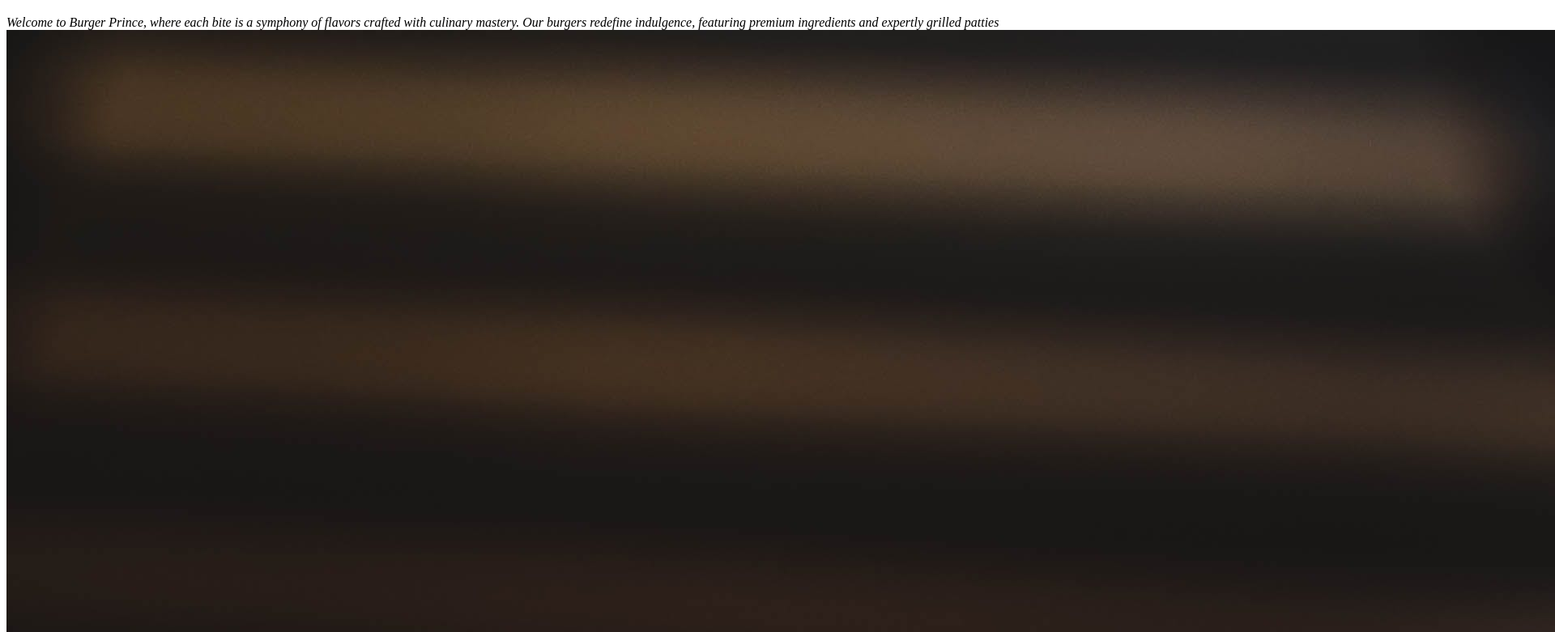
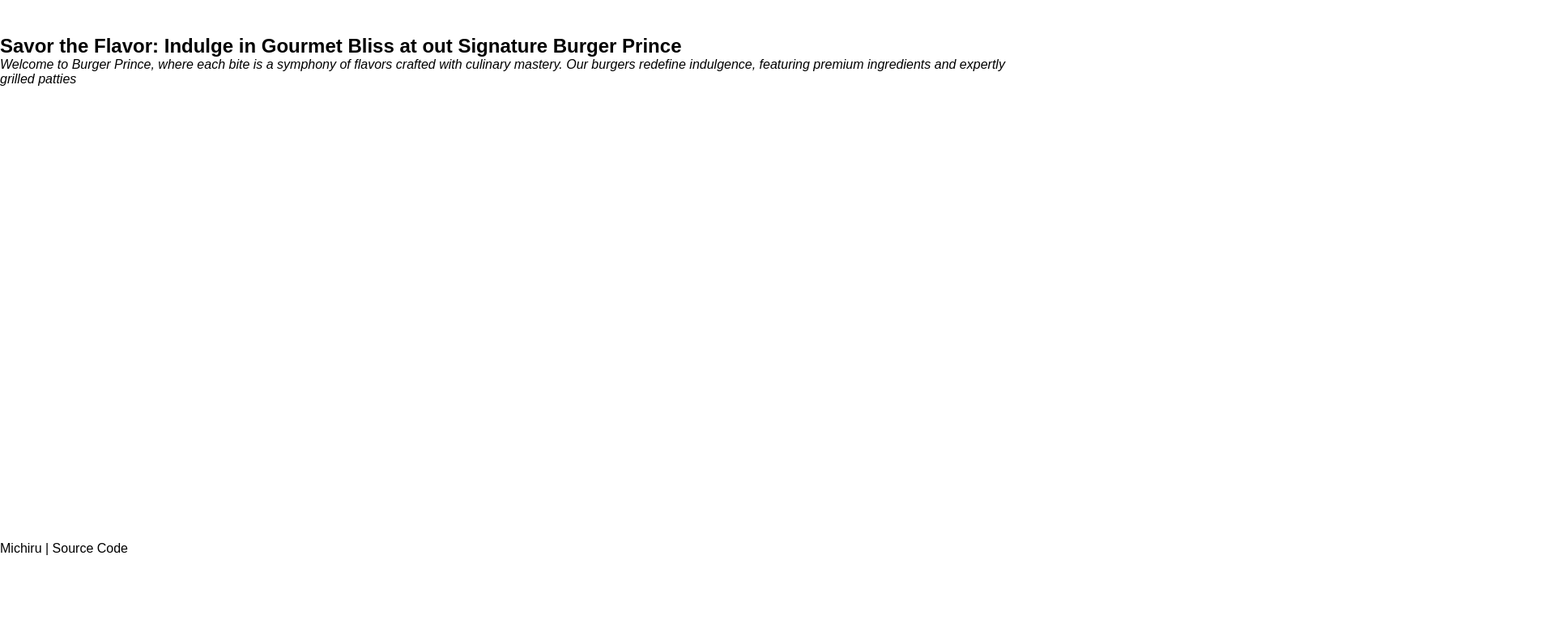
Before and after one commit to Chirumi/restaurant-page, a website built with webpack: page dist/index.html in a window 1280 px wide. Shown: the part 61-842 px from the top of the page at 81% size, 1920 px wide, since content can reach past the window. After the commit the page ends 800 px from the top, so only its background shows below. Built offline with nearby package versions, Linux system fonts and the light colour scheme.

Commit message:
Add home page grid layout

```diff
--- a/src/home.js
+++ b/src/home.js
@@ -1,20 +1,16 @@
 function home() {
     const content = document.getElementById("content")
 
-    const headline = document.createElement("h1")
-    headline.classList.add = "headline"
+    const headline = document.createElement("h2")
+    headline.classList.add("headline")
     headline.textContent = "Savor the Flavor: Indulge in Gourmet Bliss at out Signature Burger Prince"
 
     const description = document.createElement("em")
-    description.classList.add = "description"
+    description.classList.add("description")
     description.textContent = "Welcome to Burger Prince, where each bite is a symphony of flavors crafted with culinary mastery. Our burgers redefine indulgence, featuring premium ingredients and expertly grilled patties"
-
-    const fpImage = document.createElement("img")
-    fpImage.src = "../src/photos/pexels-valeria-boltneva-1199957.jpg"
 
     content.appendChild(headline)
     content.appendChild(description)
-    content.appendChild(fpImage)
 }
 
 export default home()
--- a/src/index.js
+++ b/src/index.js
@@ -1 +1,2 @@
 import home from "./home.js"
+import "./styles.css"
--- a/src/style.css
+++ /dev/null
@@ -1,3 +0,0 @@
-#content {
-    color: red;
-}
--- /dev/null
+++ b/src/styles.css
@@ -0,0 +1,30 @@
+* {
+    padding: 0;
+    margin: 0;
+    color: black;
+    font-family: Arial, Helvetica, sans-serif;
+}
+
+body {
+    background-image: url("");
+    background-size: cover;
+    height: 100vh;
+    display: grid;
+    grid-template-rows: 1.5fr 9fr 1fr;
+    grid-template-areas:
+    "header"
+    "content"
+    "footer";
+}
+
+.header {
+    grid-area: header;
+}
+
+#content {
+    grid-area: content;
+}
+
+.footer {
+    grid-area: footer;
+}
--- a/webpack.config.js
+++ b/webpack.config.js
@@ -10,8 +10,8 @@
     rules: [
       {
         test: /\.css$/i,
-                use: ['style-loader', 'css-loader'],
-            }
-        ]
-    }
+        use: ["style-loader", "css-loader"],
+      },
+    ],
+  },
 };
```
Also changed, not shown: dist/32a5f81c8146088f9eba.jpg (added), dist/3714854b471f26ed5ed5.jpg (renamed from src/photos/pexels-valeria-boltneva-1199957.jpg), dist/ab0f5bdf481cf90d7080.jpg (added), dist/index.html, dist/main.js, 2 other files. Lines whose indentation alone changed are shown as unchanged.
